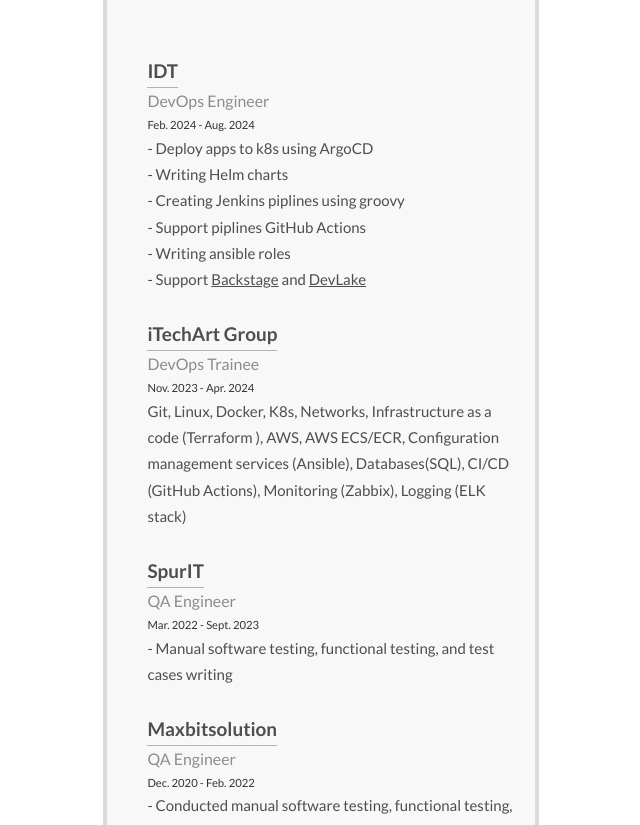
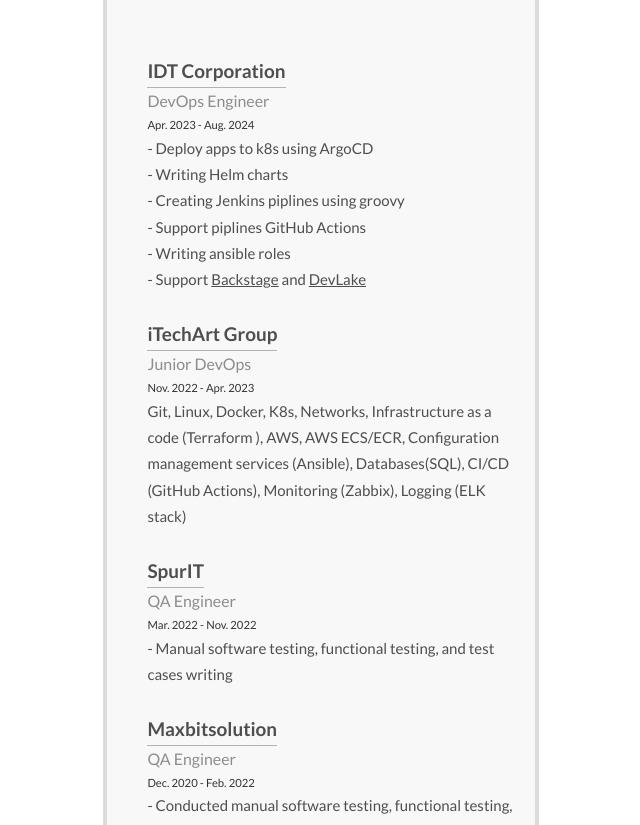
Before and after one commit to vierhein/my-page, a plain HTML site: page index.html in a window 1280 px wide. Shown: the part 765-1590 px from the top of the page, without its empty margins (319-959 px from the left). Drawn offline with Linux system fonts and the light colour scheme.

```diff
--- a/index.html
+++ b/index.html
@@ -70,9 +70,9 @@
 			<div class="container">
 				<h1>Work<br>Experiences</h1>
 				<ul class="work-list">
-					<li><a target="_blank" href="https://idt.by/">IDT</a></li>
+					<li><a target="_blank" href="https://idt.by/">IDT Corporation</a></li>
 					<li>DevOps Engineer</li>
-					<li class="list-date">Feb. 2024 - Aug. 2024</li>
+					<li class="list-date">Apr. 2023 - Aug. 2024</li>
 					<p>
 					- Deploy apps to k8s using ArgoCD <br>
 					- Writing Helm charts <br>
@@ -84,8 +84,8 @@
 				</ul>
 				<ul class="work-list">
 					<li><a target="_blank" href="https://itechartgroup.by/">iTechArt Group</a></li>
-					<li>DevOps Trainee</li>
-					<li class="list-date">Nov. 2023 - Apr. 2024</li>
+					<li>Junior DevOps</li>
+					<li class="list-date">Nov. 2022 - Apr. 2023</li>
 					<p>
 						Git, Linux, Docker, K8s, Networks, Infrastructure as a code (Terraform ), AWS, AWS ECS/ECR, Configuration management services (Ansible), Databases(SQL), CI/CD (GitHub Actions), Monitoring (Zabbix), Logging (ELK stack)
 					</p>
@@ -93,7 +93,7 @@
 				<ul class="work-list">
 					<li><a target="_blank" href="https://spur-i-t.com/">SpurIT</a></li>
 					<li>QA Engineer</li>
-					<li class="list-date">Mar. 2022 - Sept. 2023</li>
+					<li class="list-date">Mar. 2022 - Nov. 2022</li>
 					<p>
 					- Manual software testing, functional testing, and test cases writing
 					</p>
```
